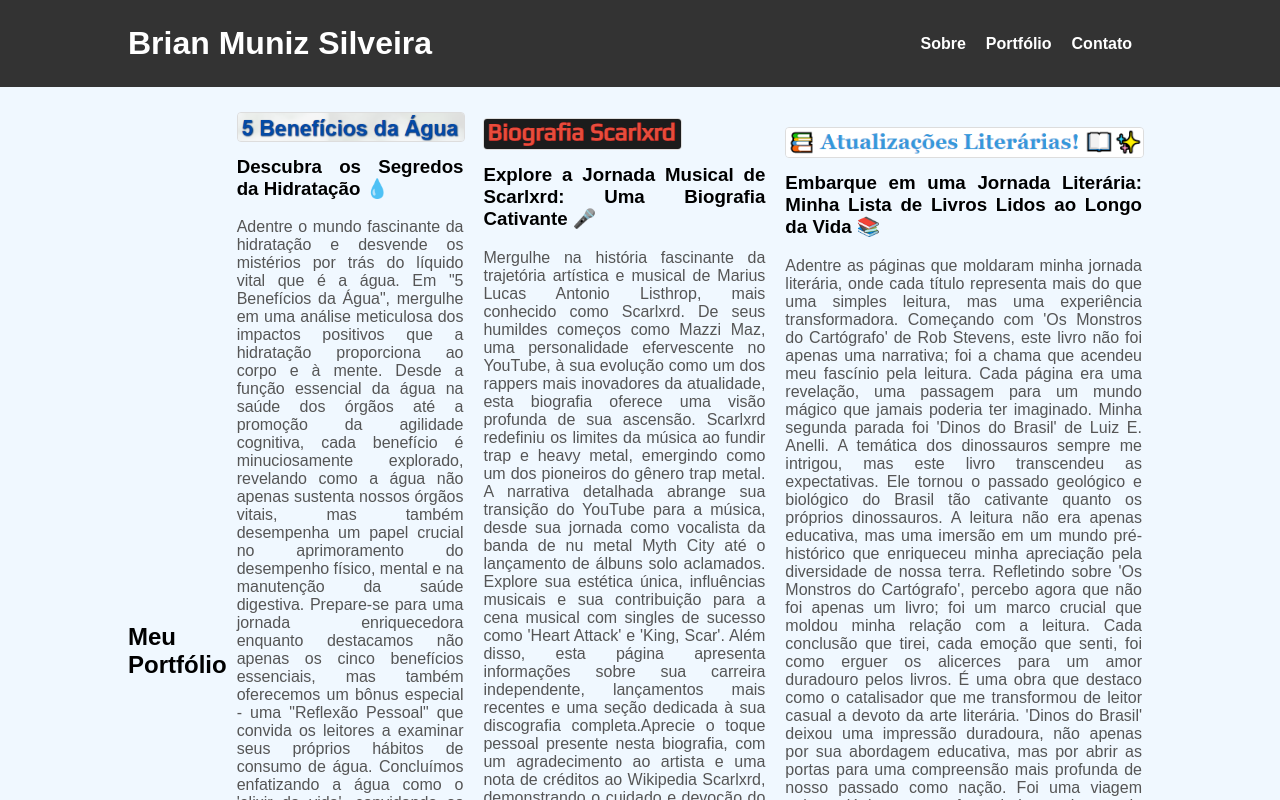
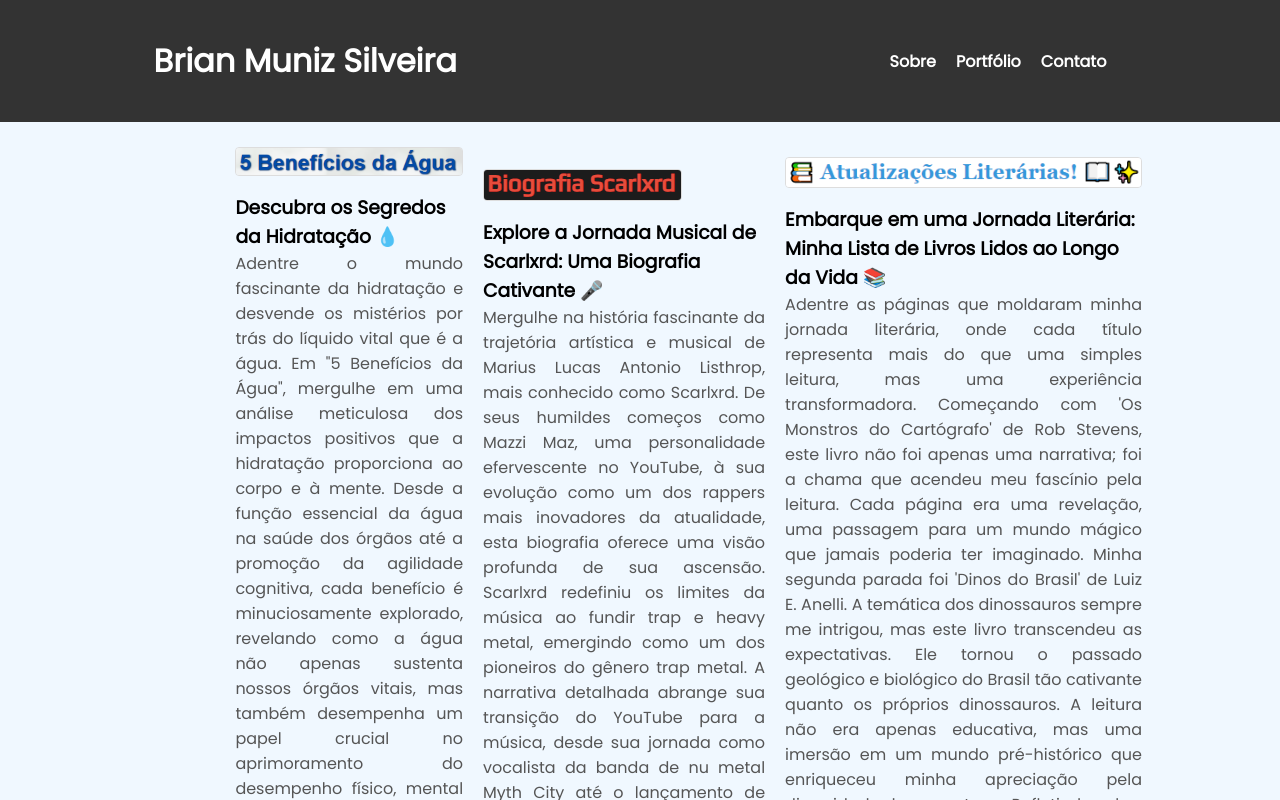
Before and after one commit to DevDecfalter/Projetos, a plain HTML site: page index.html in a window 1280 px wide. Shown: the top 800 px of the page. Drawn offline with Linux system fonts and the light colour scheme.

Commit message:
update-styles

```diff
--- a/style.css
+++ b/style.css
@@ -1,15 +1,28 @@
+@import url('https://fonts.googleapis.com/css2?family=Poppins&display=swap');
+
+*{
+  padding: 0;
+  margin: 0;
+  outline: none;
+  border: none;
+  box-sizing: border-box;
+}
+
 body {
     margin: 0;
     padding: 0;
-    font-family: 'Arial', sans-serif;
-    text-align: justify;
+    font-family: 'Poppins', sans-serif;
     background-color: #333;
   }
 
   header {
     background-color: #333;
     color: #fff;
-    padding: 20px 0;
+    padding: 2rem;
+  }
+
+  div .container p{
+    margin-bottom: 2rem;
   }
 
   .container {
```
